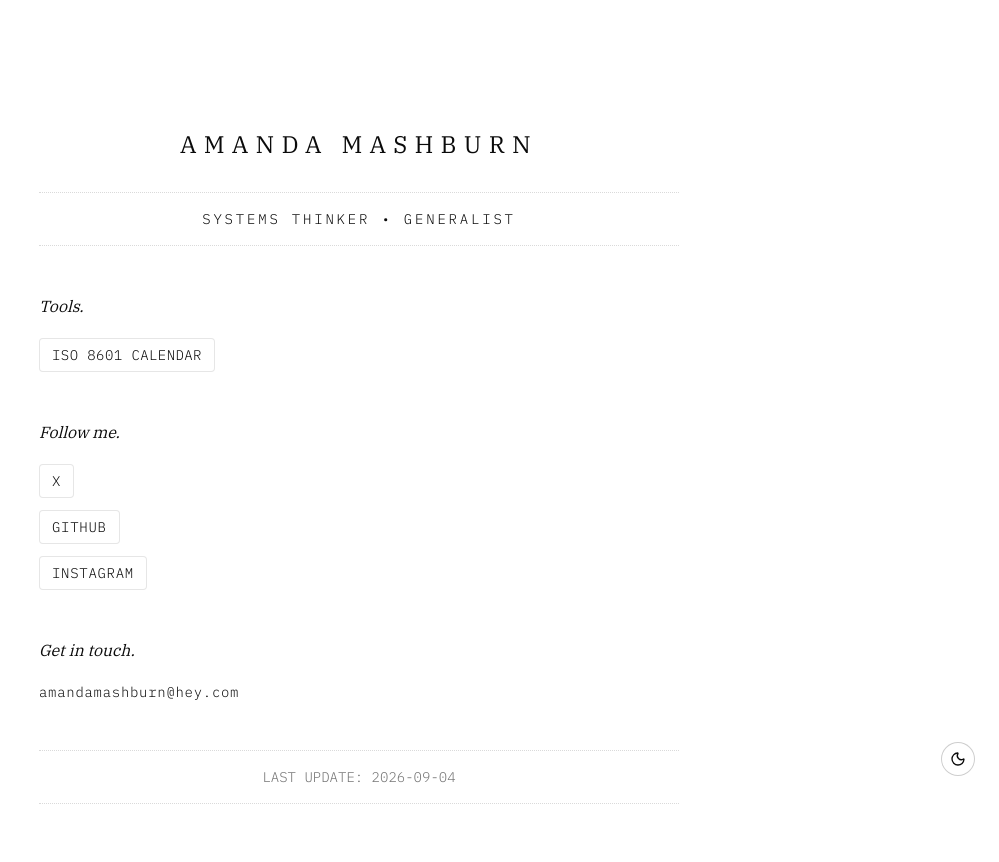
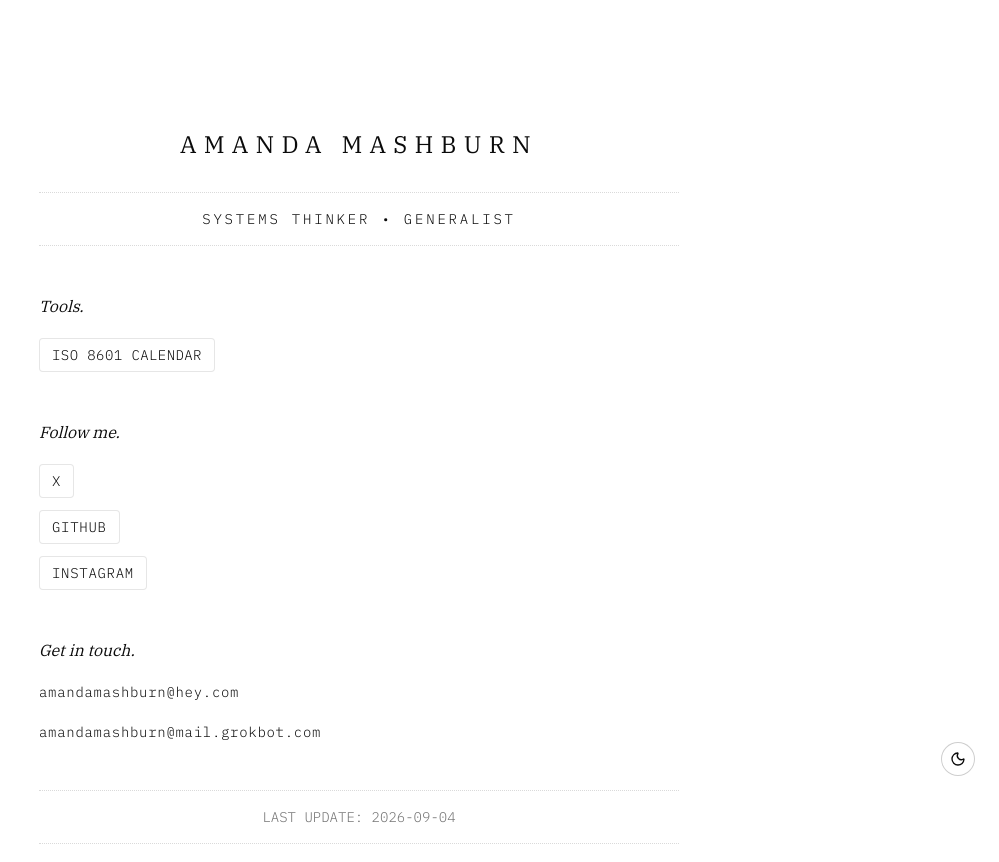
Before and after one commit to amandamashburn/amandamashburn-com, a Next.js app: page / in a window 1280 px wide. Shown: the top 862 px of the page, without its empty margins (281-1280 px from the left). Built offline with nearby package versions, Linux system fonts and the light colour scheme.

Commit message:
Add grokbot.com contact email alongside hey.com on homepage
Co-authored-by: Amanda Mashburn <amandamashburn@users.noreply.github.com>

```diff
--- a/src/app/page.tsx
+++ b/src/app/page.tsx
@@ -59,6 +59,9 @@ export default function Home() {
           <p className="mt-5 font-mono text-xs font-light tracking-[0.05em] text-foreground sm:text-sm">
             amandamashburn@hey.com
           </p>
+          <p className="mt-5 font-mono text-xs font-light tracking-[0.05em] text-foreground sm:text-sm">
+            amandamashburn@mail.grokbot.com
+          </p>
         </section>
 
         <hr className="mt-10 border-dotted border-foreground/15 sm:mt-12" />
```
